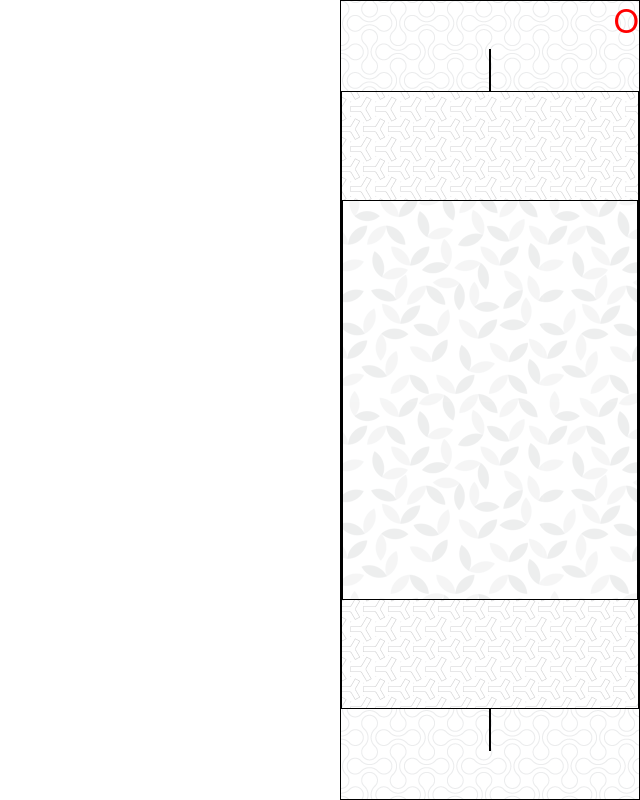
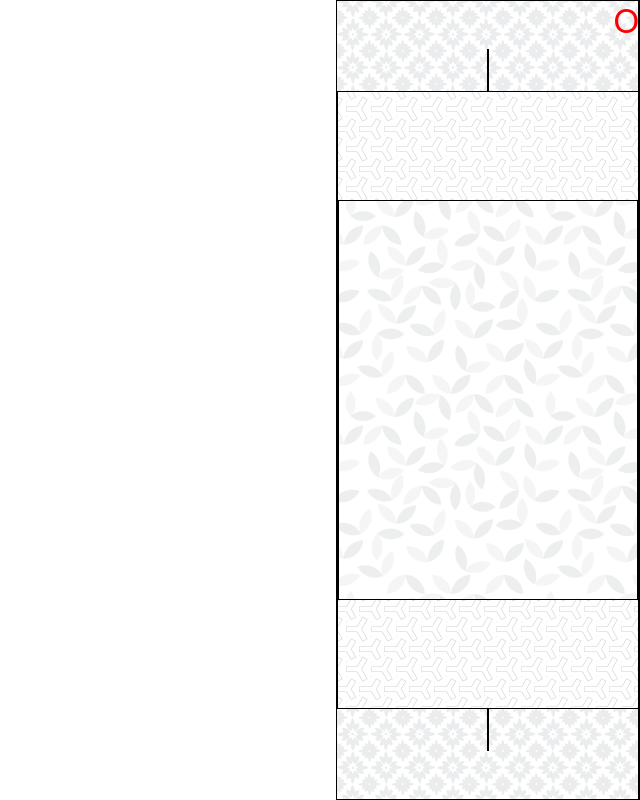
Before and after one commit to trevorbehnke/playGround2, a plain HTML site: page index.html in a window 1280 px wide. Shown: the whole page, without its empty margins (640-1280 px from the left). Drawn offline with Linux system fonts and the light colour scheme.

Commit message:
+patterns && nav position

```diff
--- a/index.html
+++ b/index.html
@@ -40,12 +40,12 @@
       }
       #main {
         height: 100%;
-        width: 300px;
+        /* width: 300px; */
         position: fixed;
-        z-index: 1;
+        /* z-index: 1; */
         top: 0;
         right: 0;
-        background: url("./patterns/1.png");
+        background: url("./patterns/2.png");
         border: black 1px solid;
         overflow-x: hidden;
         display: flex;
```
